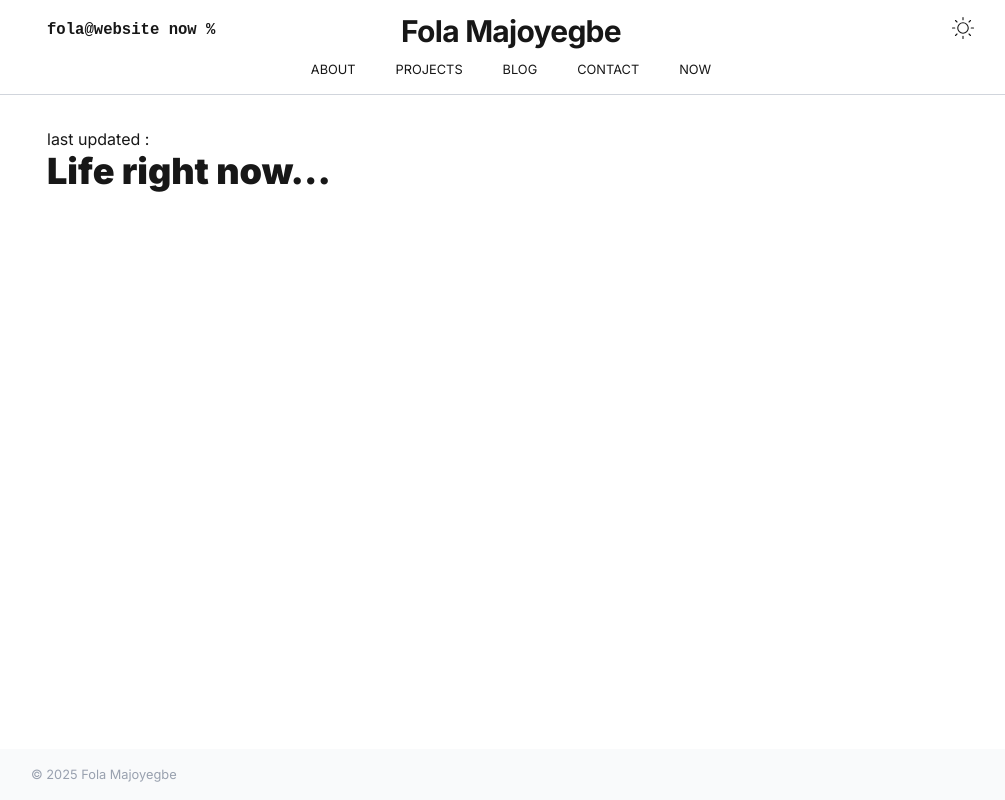
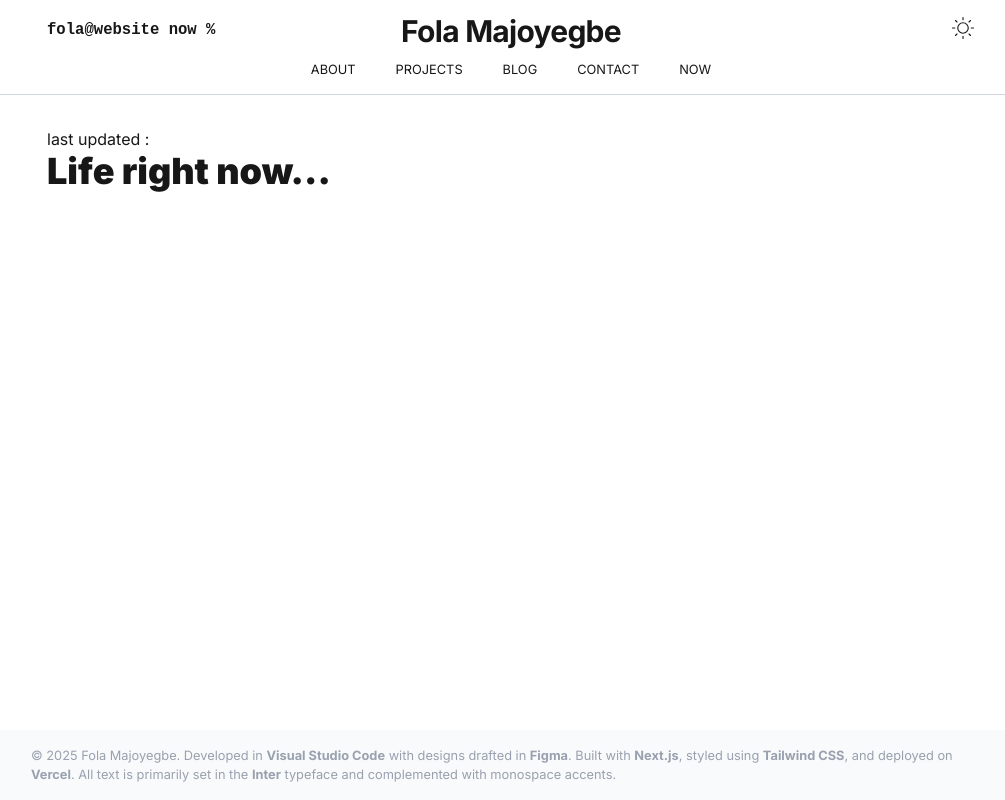
Before and after one commit to Folamajo/portfolio, a Next.js app: page /now in a window 1280 px wide. Shown: the whole page, without its empty margins (129-1134 px from the left). Built offline with nearby package versions, Linux system fonts and the light colour scheme.

Commit message:
Updated footer content

```diff
--- a/src/app/page.tsx
+++ b/src/app/page.tsx
@@ -8,7 +8,7 @@ export default function Home() {
 
 
    return (
-      <div className="flex flex-col items-center min-h-screen">
+      <div className="flex flex-col items-center min-h-screen ">
          <Sidebar />
          <header className= ' w-full flex justify-center '>
             <Header />
--- a/src/components/Footer.tsx
+++ b/src/components/Footer.tsx
@@ -6,15 +6,8 @@ const Footer = () => {
 
    return (
          <div className="    text-gray-400 text-[0.8em]">
-            © 2025 Fola Majoyegbe
-            {/* <p>Last updated {new Date(siteConfig.lastUpdated).toLocaleString("en-GB", {
-               timeZone: "Europe/London",
-               day: "2-digit",
-               month: "2-digit",
-               year: "numeric",
-               hour: "2-digit",
-               minute: "2-digit"
-            })} BST</p>  */}
+            <div>© 2025 Fola Majoyegbe. Developed in <a href="https://code.visualstudio.com/" className="font-bold hover:opacity-80" target ="_blank">Visual Studio Code</a> with designs drafted in <a  href="https://www.figma.com/" className="font-bold hover:opacity-80" target ="_blank">Figma</a>. Built with <a href="https://nextjs.org/" className="font-bold hover:opacity-80" target ="_blank">Next.js</a>, styled using <a href= "https://tailwindcss.com/" target ="_blank" className="font-bold hover:opacity-80">Tailwind CSS</a>, and deployed on <a href= "https://vercel.com/" target ="_blank" className="font-bold hover:opacity-80">Vercel</a>. All text is primarily set in the <a href = "https://rsms.me/inter/" target ="_blank" className="font-bold hover:opacity-80">Inter</a> typeface and complemented with monospace accents.
+            </div>
 
          </div>
    )
--- a/src/components/Header/Name.tsx
+++ b/src/components/Header/Name.tsx
@@ -1,7 +1,6 @@
 "use client"
 import { usePathname } from 'next/navigation'
-import React, { SetStateAction, useState } from 'react'
-import { BiMoon } from "react-icons/bi";
+import React from 'react'
 import { useTheme } from 'next-themes';
 import Link from 'next/link';
 import Toggle from './Toggle';
@@ -15,7 +14,7 @@ type NameProps = {
 const Name = ({ pageName } : NameProps) => {
    const pathName= usePathname()
    const cleanedPathName = pathName.replace("/", "" )
-   const {theme, setTheme} = useTheme()
+   // const {theme, setTheme} = useTheme()
 
 
 
```
